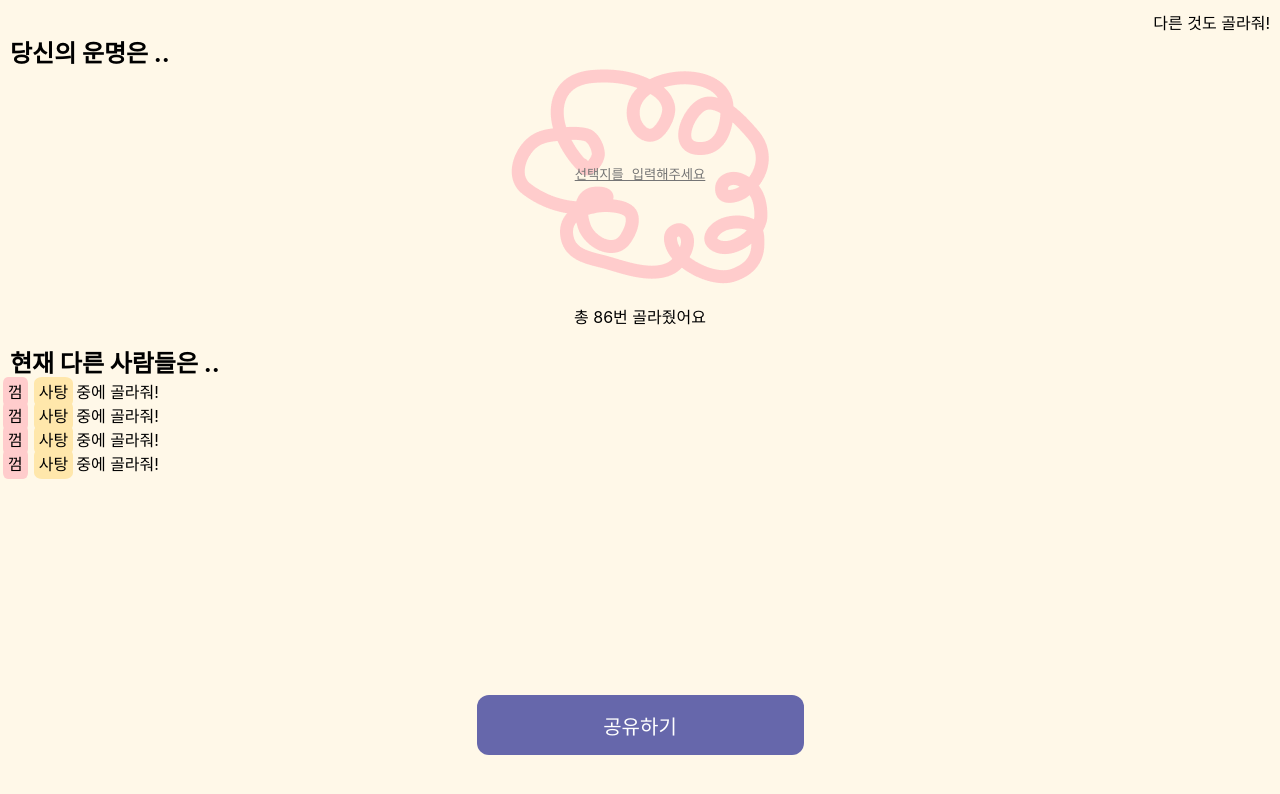
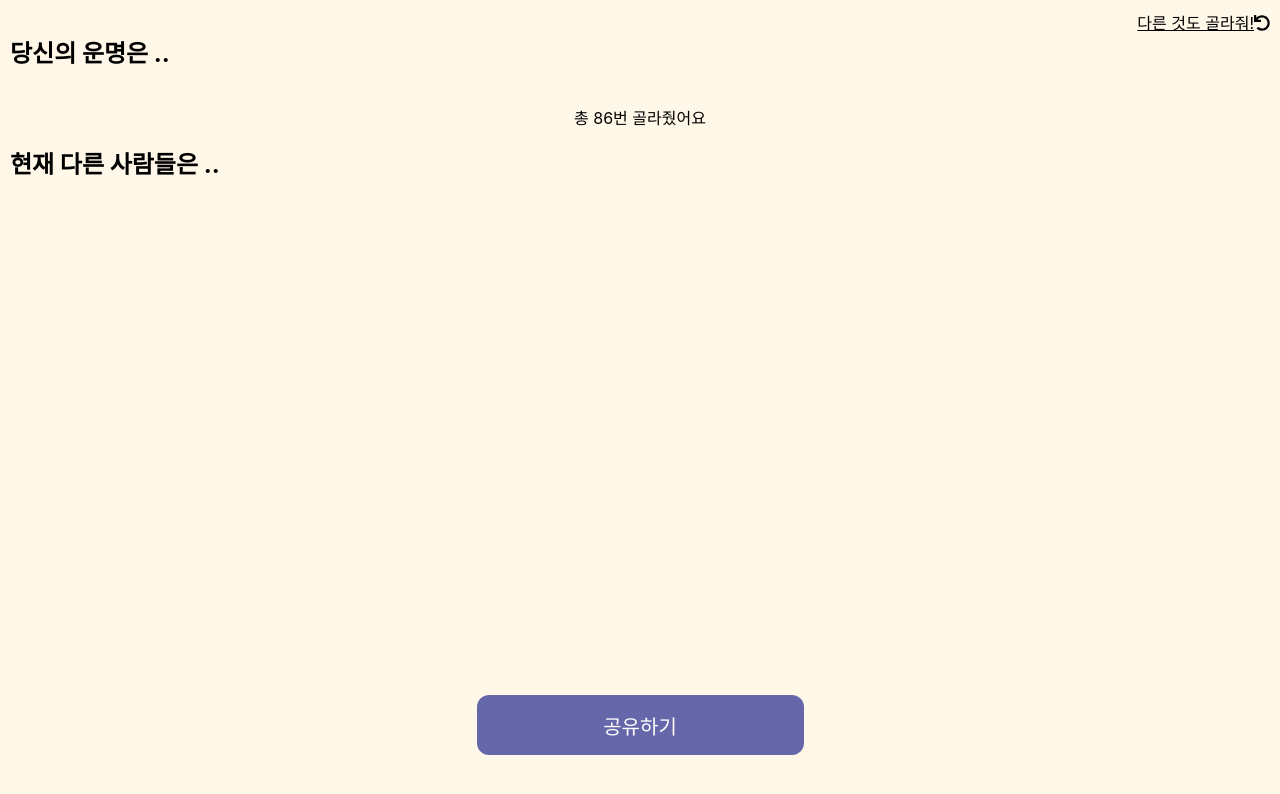
Before and after one commit to ksa37/ChoiceHelper, a React (Create React App) app in the folder client/: page /picked in a window 1280 px wide. Shown: the top 794 px of the page. Built offline with nearby package versions, Linux system fonts and the light colour scheme.

Commit message:
Update cloud getting data function

```diff
--- a/client/src/components/Button.tsx
+++ b/client/src/components/Button.tsx
@@ -3,13 +3,15 @@ import { Link } from 'react-router-dom';
 import { createPost, fetchPosts } from '../api';
 import '../App.css';
 import { RootStateOrAny, useSelector, useDispatch } from 'react-redux';
+import { setPicked } from '../modules/Options';
 
 export default function Button({buttonOption}:any){
   const optionText = ["골라줘!", "공유하기"];
   const [btnOpt, setBtnOpt] = useState(buttonOption);
   const linkUrls = ["/picked", "/"];
 
-  const { clouds} = useSelector((state: RootStateOrAny) => ({
+  const dispatch = useDispatch();
+  const {clouds} = useSelector((state: RootStateOrAny) => ({
     clouds: state.options.clouds
   }));
 
@@ -20,10 +22,11 @@ export default function Button({buttonOption}:any){
   function randomPick(optionNumber: number){
     return Math.floor(Math.random()*optionNumber);
   };
-
-  const onClick = async () => {
+// async
+  const onClick =  () => {
     const picked = randomPick(clouds.length);
-    console.log(picked);
+    console.log(clouds[picked].color, clouds[picked].text);
+    dispatch(setPicked(picked, clouds[picked].color, clouds[picked].text));
 
     switch(btnOpt){
       case(0):{
@@ -31,45 +34,45 @@ export default function Button({buttonOption}:any){
         // 골라줘! -> 공유하기
 
         // 최신순 정렬 데이터 fetch -> picked view에 redux를 이용해 전달
-        try {
-          // data fetch test
-          const { data } = await fetchPosts();
-          // const cnt = await countPosts()
-          console.log("Data fetch and count test:");
-          console.log(data);
-          console.log("The number of running our service:");
-          console.log(data.length + 1);
-          console.log("=======================================")
-          // console.log(cnt.data);
-        } catch(error) {
-          if (error instanceof Error){
-            console.log(error.message);
-          }
-        }
+        // try {
+        //   // data fetch test
+        //   const { data } = await fetchPosts();
+        //   // const cnt = await countPosts()
+        //   console.log("Data fetch and count test:");
+        //   console.log(data);
+        //   console.log("The number of running our service:");
+        //   console.log(data.length + 1);
+        //   console.log("=======================================")
+        //   // console.log(cnt.data);
+        // } catch(error) {
+        //   if (error instanceof Error){
+        //     console.log(error.message);
+        //   }
+        // }
 
-        // random pick 후 db에 올리기
+        // // random pick 후 db에 올리기
 
-        const options: string[] = ["hi"];
-        const selected_option: string = 'hello';
-        const repeat: number = 0;
-        const createdAt = new Date();
+        // const options: string[] = ["hi"];
+        // const selected_option: string = 'hello';
+        // const repeat: number = 0;
+        // const createdAt = new Date();
 
-        try {
-          const { data } = await createPost({
-            "options": options,
-            "repeat": repeat,
-            "selected_option": selected_option,
-            // "selected_option": picked,
-            "createdAt": createdAt
-          })
-          console.log("Data Post Done:");
-          console.log(data);
-          console.log("=======================================")
-        } catch(error) {
-          if (error instanceof Error){
-            console.log(error.message);
-          }
-        }
+        // try {
+        //   const { data } = await createPost({
+        //     "options": options,
+        //     "repeat": repeat,
+        //     "selected_option": selected_option,
+        //     // "selected_option": picked,
+        //     "createdAt": createdAt
+        //   })
+        //   console.log("Data Post Done:");
+        //   console.log(data);
+        //   console.log("=======================================")
+        // } catch(error) {
+        //   if (error instanceof Error){
+        //     console.log(error.message);
+        //   }
+        // }
 
         break;
       }case(1):{
@@ -85,6 +88,8 @@ export default function Button({buttonOption}:any){
   return(
   <div className='button-area'>
     {btnOpt===0&&<p className='shake-text'>버튼을 누르는 대신 흔들어줘!</p>}
-    <Link to={linkUrls[btnOpt]}><button className='pick-button' onClick={onClick}>{optionText[btnOpt]}</button></Link>
+    <Link to={linkUrls[btnOpt]}>
+      <button className='pick-button' onClick={onClick}>{optionText[btnOpt]}</button>
+    </Link>
   </div>
 )}
--- a/client/src/components/OptionCloud.tsx
+++ b/client/src/components/OptionCloud.tsx
@@ -1,7 +1,7 @@
 import React, { useState } from 'react';
 import '../App.css';
 
-const imgPath = ["/clouds/1.png", "/clouds/2.png", "/clouds/3.png"]
+const imgPath = ["/clouds/1.png", "/clouds/2.png", "/clouds/3.png"];
 
 export default function OptionCloud({color}:any){
   const [newOption, setOption] = useState('');
--- a/client/src/components/PickedOptionList.tsx
+++ b/client/src/components/PickedOptionList.tsx
@@ -1,4 +1,4 @@
-import React from 'react';
+import React, { useState } from 'react';
 
 function PickedOption(props:any){
   const colors = ["#FFCCCC", "#FFE7AB"];
@@ -10,11 +10,21 @@ function PickedOption(props:any){
   )
 };
 
-export default function PickedOptionList(){
+export default function PickedOptionList(props:any){
+  //props.text
+  console.log(props);
+  // console.log(props.id);
+  // console.log('hi');
+  // console.log(props.textList);
+  // console.log(text);
+  const [currentColor, setColor] = useState(0);
   return(
     <div>
-      <PickedOption text='껌' colorIndex={0} />
-      <PickedOption text='사탕' colorIndex={1} />
+      {/* {props.text.map((item:any)=>{
+        <PickedOption text={item} colorIndex={0} />
+      })} */}
+      <PickedOption text='t사탕' colorIndex={0} />
+      {/* <PickedOption text='사탕' colorIndex={1} /> */}
       <span>중에 골라줘!</span>
     </div>
   )
--- a/client/src/components/PickedView.tsx
+++ b/client/src/components/PickedView.tsx
@@ -3,27 +3,55 @@ import Button from './Button';
 import '../App.css';
 import OptionCloud from './OptionCloud';
 import PickedOptionList from './PickedOptionList';
-import { Link } from 'react-router-dom';
+import { Link, useLocation } from 'react-router-dom';
+import { FontAwesomeIcon } from '@fortawesome/react-fontawesome';
+import {faUndo} from '@fortawesome/free-solid-svg-icons';
+import { RootStateOrAny, useSelector } from 'react-redux';
 
-export default function PickedView(){
+const imgPath = ["/clouds/1.png", "/clouds/2.png", "/clouds/3.png"];
+
+function PickedCloud(props:any){
+  return(
+    <div className='img-container'>
+      <img src={imgPath[props.color]}/>
+      {<p className='text-after-input'>{props.text}</p>}
+    </div>
+  )
+};
+
+export default function PickedView(props:any){
   const backgroundColors = ['#FFF8E8', '#FFF2F2', '#F2F7FF'];
   const accPicked = 86;
   // get data from db (최신순 정렬, 총 횟수)
   // maybe with redux?
+  const {pickedOption} = useSelector((state: RootStateOrAny) => ({
+    pickedOption: state.options.pickedOption
+  }));
+
+  const pickedData = [['껌', '사탕'], ['로맨스', '액션', '공포'], ['짜장면', '탕수육']];
+
 
   return(
     <div style={{backgroundColor: backgroundColors[0], height: '100vh'}} >
-      <Link to='/' style={{ textDecoration: 'none', color:'black'}}>
-        <p style={{textAlign:'right', margin:'0 10px', paddingTop:'10px'}}>다른 것도 골라줘!</p>
+      <Link to='/' style={{color:'black'}}>
+        <p style={{textAlign:'right', margin:'0 10px', paddingTop:'10px'}}>
+          다른 것도 골라줘!
+          <FontAwesomeIcon icon={faUndo} />
+        </p>
       </Link>
       <h2 style={{margin:'0 10px' }}>당신의 운명은 ..</h2>
-      <OptionCloud color={1}/>
+      <PickedCloud color={pickedOption.color} text={pickedOption.text}/>
       <p style={{textAlign: 'center'}}>총 {accPicked}번 골라줬어요</p>
-      <h2 style={{margin:'0 10px' }}>현재 다른 사람들은 ..</h2>
+      <h2 style={{margin:'0 10px'}}>현재 다른 사람들은 ..</h2>
+      {pickedData.map((item, index)=>{
+        // console.log(item, index);
+        <PickedOptionList textList={item} id={index}/>
+        console.log('Hi');
+      })}
+
+      {/* <PickedOptionList/>
       <PickedOptionList/>
-      <PickedOptionList/>
-      <PickedOptionList/>
-      <PickedOptionList/>
+      <PickedOptionList/> */}
       <Button buttonOption={1}/>
     </div>
   )
--- a/client/src/modules/Options.tsx
+++ b/client/src/modules/Options.tsx
@@ -1,5 +1,8 @@
+import { idText } from 'typescript';
+
 /* Action Types */
 const ADD_OPTION = 'options/ADD_OPTION';
+const SET_PICKED = 'options/SET_PICKED';
 
 /* Action create functions */
 let nextId = 0;
@@ -12,10 +15,20 @@ export const addOption = (color: number, text:string) => ({
   }
 });
 
+export const setPicked = (id:number, color:number, text:string) => ({
+  type: SET_PICKED,
+  pickedItem: {
+    id: id,
+    color: color,
+    text: text
+  }
+
+})
 /* Initial state */
 const initialState: any = {
   clouds: [],
-  color: 0
+  color: 0,
+  pickedOption: {}
 };
 
 export default function options(state = initialState, action: any) {
@@ -26,6 +39,11 @@ export default function options(state = initialState, action: any) {
         clouds: state.clouds.concat(action.option),
         color: action.option.color
       };
+    case SET_PICKED:
+      return {
+        ...state,
+        pickedOption: action.pickedItem
+      };
     default:
       return state;
   }
```
